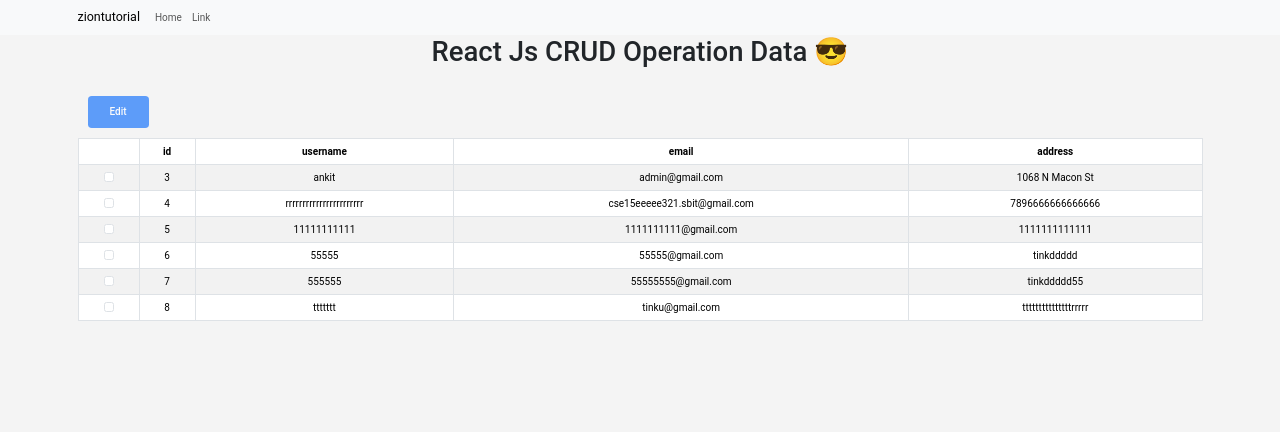
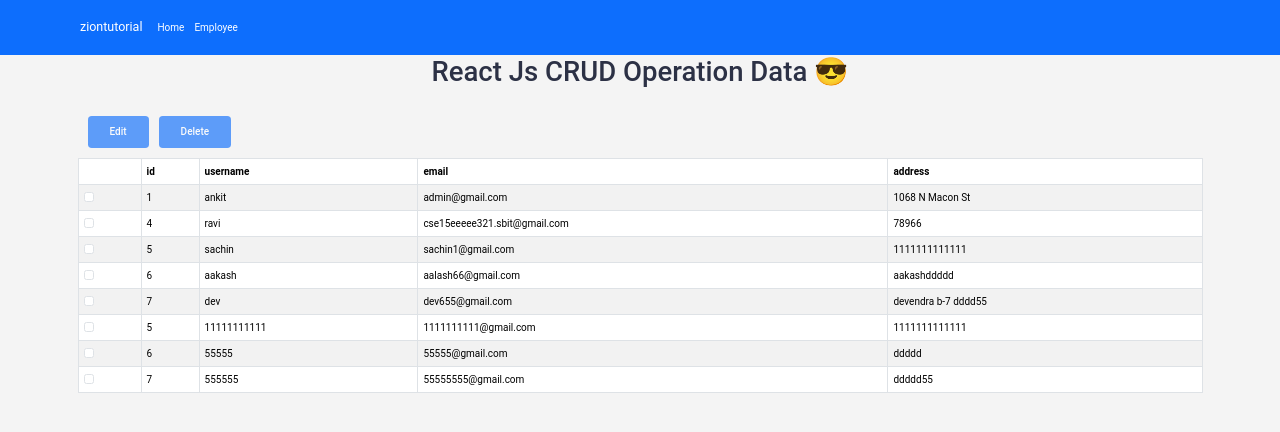
Before and after one commit to tinkugupta5/Youtube-cRud, a React (Create React App) app: page /view in a window 1280 px wide. Shown: the top 432 px of the page. Built offline with nearby package versions, Linux system fonts and the light colour scheme; data requests are answered from the project's data file.

Commit message:
change the employee data

```diff
--- a/db.json
+++ b/db.json
@@ -4,13 +4,31 @@
       "username": "ankit",
       "email": "admin@gmail.com",
       "address": "1068 N Macon St",
-      "id": 3
+      "id": 1
     },
     {
-      "username": "rrrrrrrrrrrrrrrrrrrrrrr",
+      "username": "ravi",
       "email": "cse15eeeee321.sbit@gmail.com",
-      "address": "7896666666666666",
+      "address": "78966",
       "id": 4
+    },
+    {
+      "username": "sachin",
+      "email": "sachin1@gmail.com",
+      "address": "1111111111111",
+      "id": 5
+    },
+    {
+      "username": "aakash",
+      "email": "aalash66@gmail.com",
+      "address": "aakashddddd",
+      "id": 6
+    },
+    {
+      "id": 7,
+      "username": "dev",
+      "email": "dev655@gmail.com",
+      "address": "devendra b-7 dddd55"
     },
     {
       "username": "11111111111",
@@ -21,20 +39,16 @@
     {
       "username": "55555",
       "email": "55555@gmail.com",
-      "address": "tinkddddd",
+      "address": "ddddd",
       "id": 6
     },
     {
       "id": 7,
       "username": "555555",
       "email": "55555555@gmail.com",
-      "address": "tinkddddd55"
-    },
-    {
-      "username": "ttttttt",
-      "email": "tinku@gmail.com",
-      "address": "tttttttttttttttrrrrr",
-      "id": 8
+      "address": "ddddd55"
     }
+
+
   ]
 }
--- a/src/Add.js
+++ b/src/Add.js
@@ -1,8 +1,6 @@
 import React, { useState } from "react";
 import "./App.css";
 import axios from "axios";
-import Alert from "@mui/material/Alert";
-import Stack from "@mui/material/Stack";
 
 function App() {
   const [id, idchange] = useState("");
@@ -29,7 +27,7 @@ function App() {
 
   return (
     <>
-      <section className="form-section">
+      <section className="form-section mt-3">
         <h1 className="heading">React Js CRUD Operation Data 😎</h1>
 
         <form autoComplete="false" onSubmit={handlesubmit}>
--- a/src/App.css
+++ b/src/App.css
@@ -1,38 +1,3 @@
-.App {
-  text-align: center;
+.heading {
+  color: #2c3145;
 }
-
-.App-logo {
-  height: 40vmin;
-  pointer-events: none;
-}
-
-@media (prefers-reduced-motion: no-preference) {
-  .App-logo {
-    animation: App-logo-spin infinite 20s linear;
-  }
-}
-
-.App-header {
-  background-color: #282c34;
-  min-height: 100vh;
-  display: flex;
-  flex-direction: column;
-  align-items: center;
-  justify-content: center;
-  font-size: calc(10px + 2vmin);
-  color: white;
-}
-
-.App-link {
-  color: #61dafb;
-}
-
-@keyframes App-logo-spin {
-  from {
-    transform: rotate(0deg);
-  }
-  to {
-    transform: rotate(360deg);
-  }
-}
--- a/src/App.js
+++ b/src/App.js
@@ -1,7 +1,7 @@
 import Add from "./Add";
 import { BrowserRouter, Routes, Route } from "react-router-dom";
 import Nave from "./Nav";
-import CheckboxTable from "./CheckboxTable";
+import Employe from "./Employe.js";
 import Deletemultiplerow from "./Deletemultiplerow";
 
 const App = () => {
@@ -12,7 +12,7 @@ const App = () => {
         <>
           <Routes>
             <Route path="/" element={<Add />} />
-            <Route path="/view" element={<CheckboxTable />} />
+            <Route path="/view" element={<Employe />} />
             <Route path="/del" element={<Deletemultiplerow />} />
           </Routes>
         </>
--- a/src/CheckboxTable.js
+++ b/src/Employe.js.js
@@ -1,8 +1,6 @@
 import React, { useState, useEffect } from "react";
 import axios from "axios";
 import { Table, Button, Modal, Form } from "react-bootstrap";
-import Alert from "@mui/material/Alert";
-import Stack from "@mui/material/Stack";
 
 function CheckboxTable() {
   const [items, setItems] = useState([]);
@@ -58,22 +56,22 @@ function CheckboxTable() {
     setEditedItem(null);
   };
 
-  // const handleDelete = () => {
-  //   setShowDeleteModal(true);
-  // };
+  const handleDelete = () => {
+    setShowDeleteModal(true);
+  };
 
-  // const handleDeleteConfirm = () => {
-  //   // Delete selected items and close modal
-  //   const itemIds = selectedItems.map((item) => item.id);
-  //   axios
-  //     .delete(`http://localhost:3003/employee/${itemIds.join(",")}`)
-  //     .then(() => {
-  //       setItems(items.filter((item) => !itemIds.includes(item.id)));
-  //       setSelectedItems([]);
-  //       setShowDeleteModal(false);
-  //     })
-  //     .catch((error) => console.error(error));
-  // };
+  const handleDeleteConfirm = () => {
+    // Delete selected items and close modal
+    const itemIds = selectedItems.map((item) => item.id);
+    axios
+      .delete(`http://localhost:3003/employee/${itemIds.join(",")}`)
+      .then(() => {
+        setItems(items.filter((item) => !itemIds.includes(item.id)));
+        setSelectedItems([]);
+        setShowDeleteModal(false);
+      })
+      .catch((error) => console.error(error));
+  };
 
   const handleChange = (e) => {
     // Update edited item with form data
@@ -106,13 +104,13 @@ function CheckboxTable() {
         >
           Edit
         </Button>
-        {/* <Button
+        <Button
           className="btn-2 ml-5"
           onClick={handleDelete}
           disabled={selectedItems.length === 0}
         >
           Delete
-        </Button> */}
+        </Button>
       </div>
       <Table striped bordered hover className="section_wrapper">
         <thead>
@@ -206,9 +204,9 @@ function CheckboxTable() {
           <Button variant="secondary" onClick={() => setShowDeleteModal(false)}>
             Cancel
           </Button>
-          {/* <Button variant="danger" onClick={handleDeleteConfirm}>
+          <Button variant="danger" onClick={handleDeleteConfirm}>
             Delete
-          </Button> */}
+          </Button>
         </Modal.Footer>
       </Modal>
     </section>
--- a/src/Nav.js
+++ b/src/Nav.js
@@ -1,21 +1,26 @@
 import React from "react";
 import Container from "react-bootstrap/Container";
 import Navbar from "react-bootstrap/Navbar";
-import { Link } from "react-router-dom";
 import Nav from "react-bootstrap/Nav";
 
 const Nave = () => {
   return (
     <>
       <section>
-        <Navbar bg="light" expand="lg">
-          <Container>
-            <Navbar.Brand href="#home">ziontutorial</Navbar.Brand>
+        <Navbar bg="primary" expand="lg">
+          <Container className="p-3">
+            <Navbar.Brand className="text-white" href="#home">
+              ziontutorial
+            </Navbar.Brand>
             <Navbar.Toggle aria-controls="basic-navbar-nav" />
             <Navbar.Collapse className="justify-content-end">
               <Nav className="me-auto justify-content-end">
-                <Nav.Link href="/">Home</Nav.Link>
-                <Nav.Link href="/view">Link</Nav.Link>
+                <Nav.Link className="text-white " href="/">
+                  Home
+                </Nav.Link>
+                <Nav.Link className="text-white" href="/view">
+                  Employee
+                </Nav.Link>
               </Nav>
             </Navbar.Collapse>
           </Container>
```
